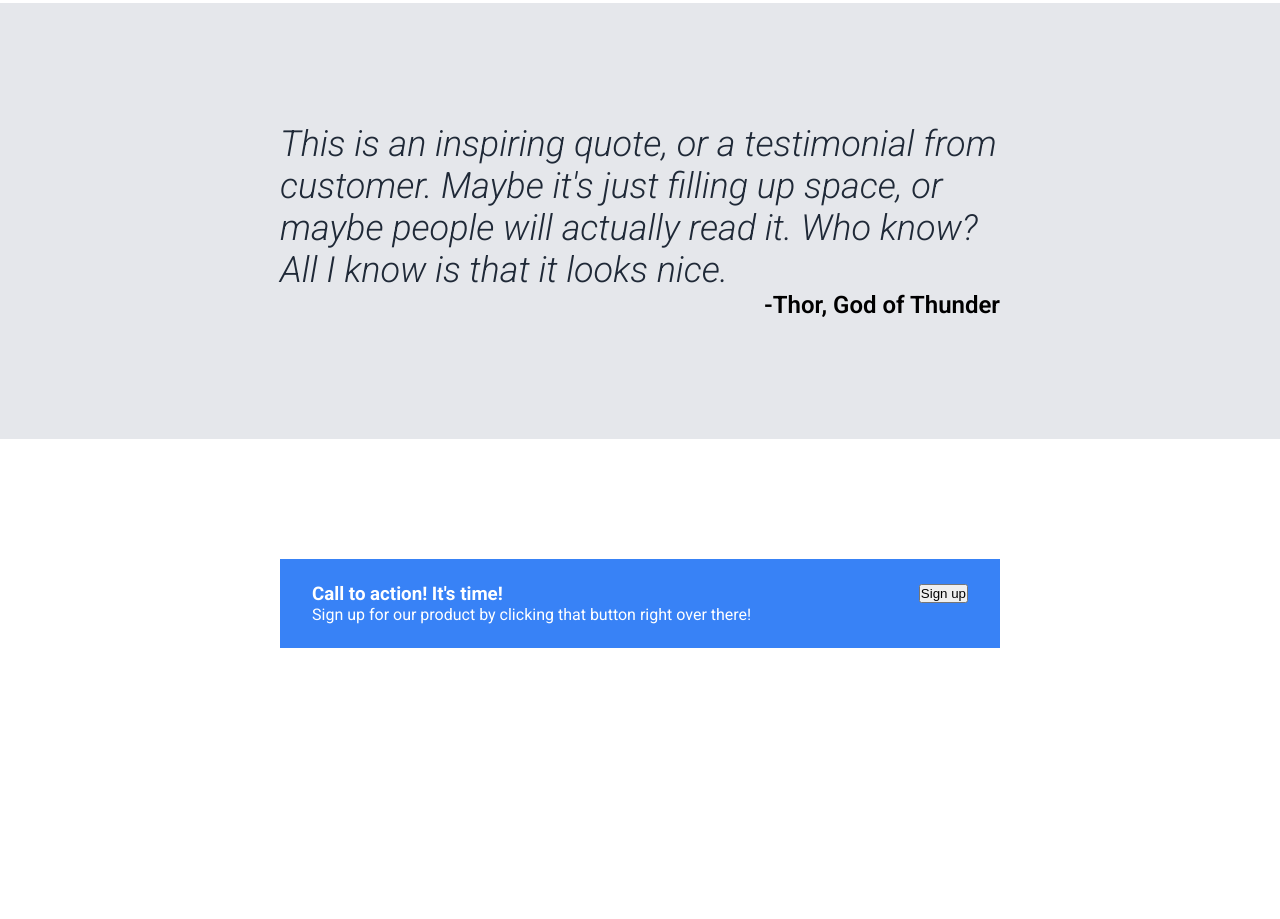
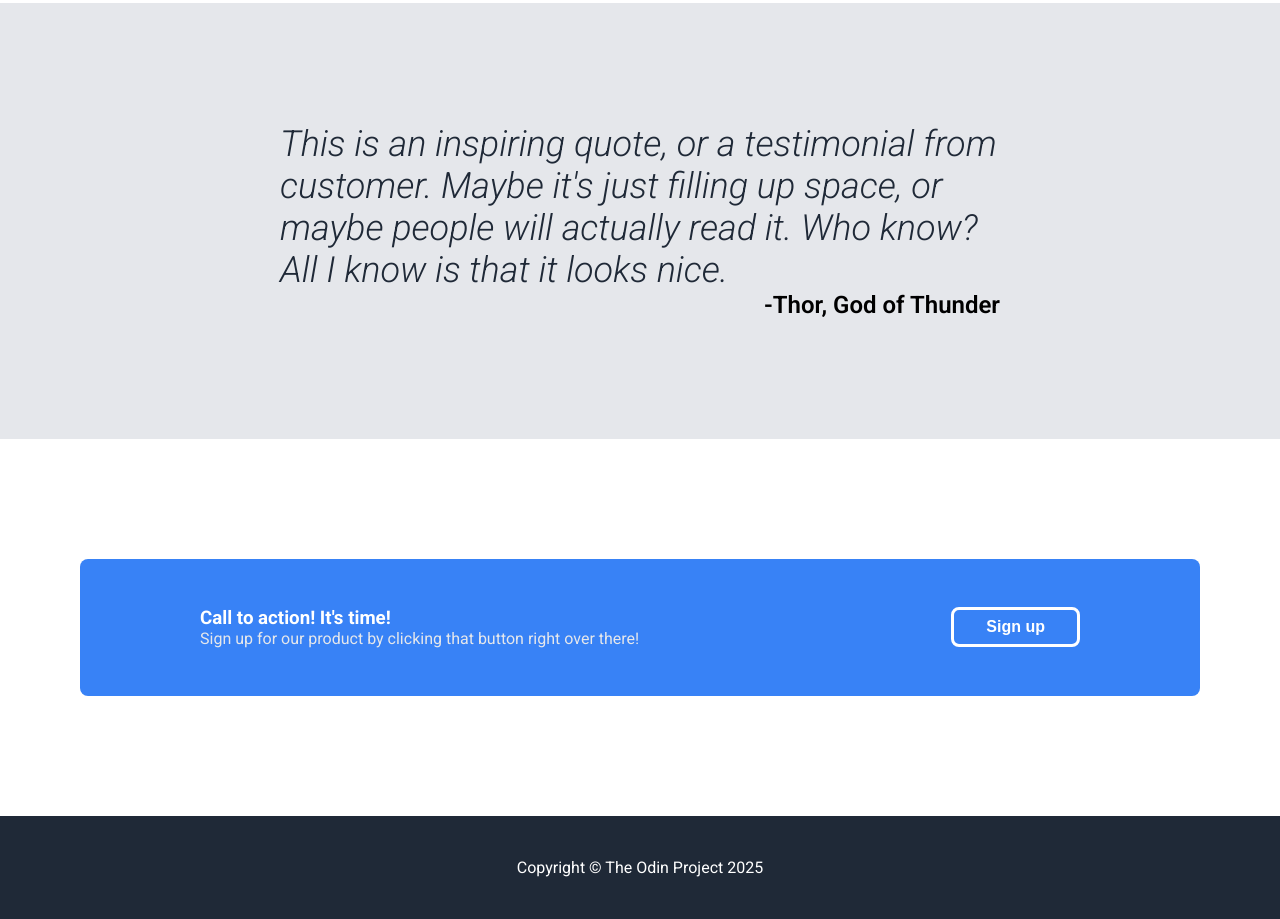
Before and after one commit to cindybruikman/landing-page, a plain HTML site: page index.html in a window 1280 px wide. Shown: the part 1110-2029 px from the top of the page. Before the commit the page ends 1878 px from the top, so only its background shows below. Drawn offline with Linux system fonts and the light colour scheme.

Commit message:
Add footer to landing page

```diff
--- a/index.html
+++ b/index.html
@@ -84,11 +84,11 @@
       </div>
     </section>
     <section class="cta">
-      <div class="container-section">
+      <div class="container-cta">
         <div class="cta-box">
           <div class="cta-text">
             <h3>Call to action! It's time!</h3>
-            <p>
+            <p class="cta-p">
               Sign up for our product by clicking that button right over there!
             </p>
           </div>
@@ -96,5 +96,10 @@
         </div>
       </div>
     </section>
+    <footer class="footer">
+      <div class="footer-wrapper">
+        <p class="footer-txt">Copyright © The Odin Project 2025</p>
+      </div>
+    </footer>
   </body>
 </html>
--- a/style.css
+++ b/style.css
@@ -21,6 +21,13 @@ body {
   margin: 0 auto;
   padding: 120px 40px;
 }
+
+.container-cta {
+  max-width: 1200px;
+  margin: 0 auto;
+  padding: 120px 40px;
+}
+
 
 /* NAVIGATION */
 
@@ -143,7 +150,40 @@ body {
 .cta-box {
   display: flex;
   justify-content: space-between;
-  padding: 24px 32px;
+  padding: 48px 120px;
   background-color: #3882f6;
   color: #fff;
+  border-radius: 8px;
 }
+
+.cta-p {
+  color: #e5e7eb;
+  font-size: 16px;
+  font-weight: 400;
+}
+
+.btn-cta {
+  background-color: #3882f6;
+  color: #fff;
+  padding: 8px 32px;
+  font-size: 16px;
+  font-weight: 700;
+  border-radius: 8px;
+  border: solid #fff;
+}
+
+/* FOOTER */
+.footer {
+  background-color: #1f2937;
+  display: flex;
+}
+
+.footer-wrapper{
+  max-width: 1200px;
+  margin: 0 auto;
+  padding: 42px 0;
+}
+
+.footer-txt {
+  color: #fff;
+}
```
